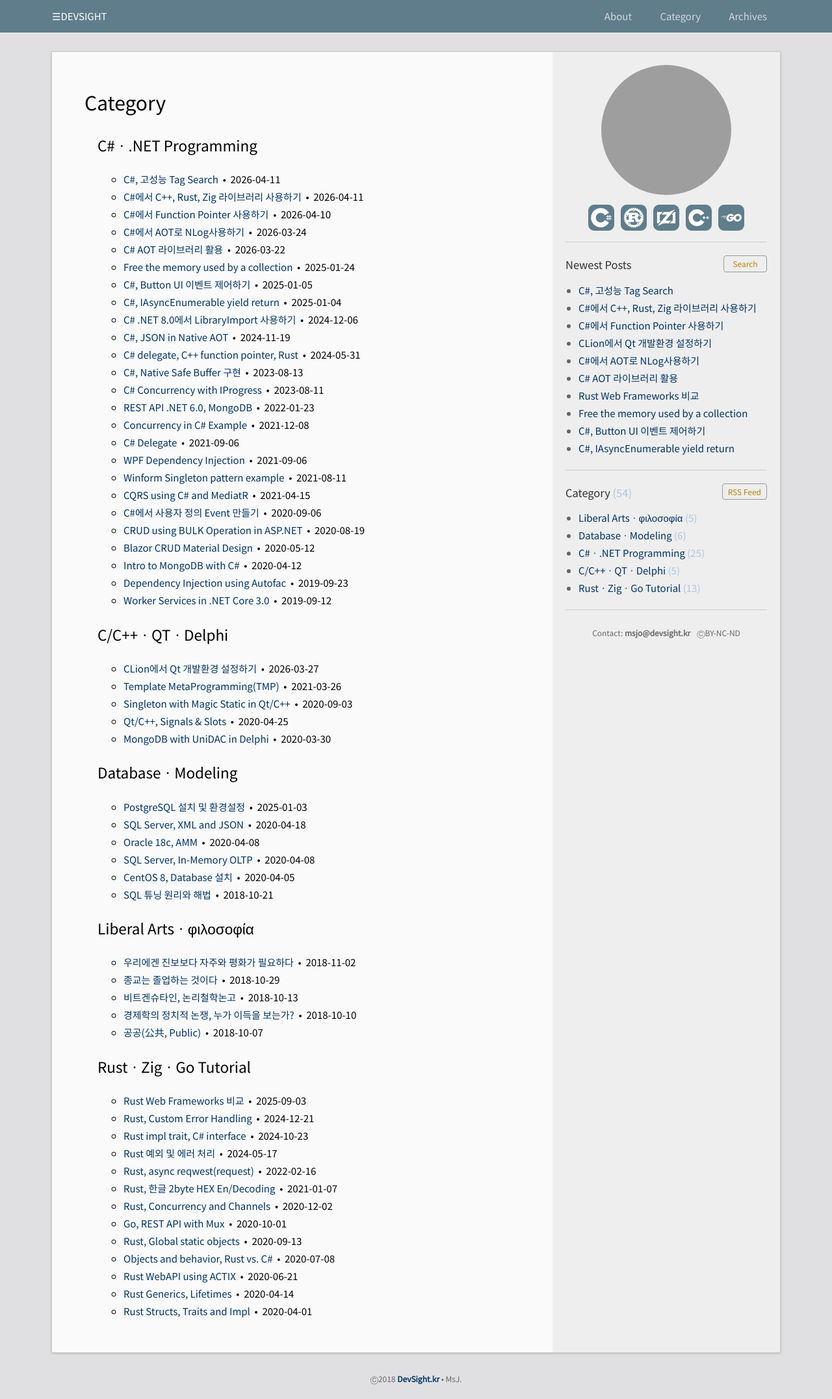
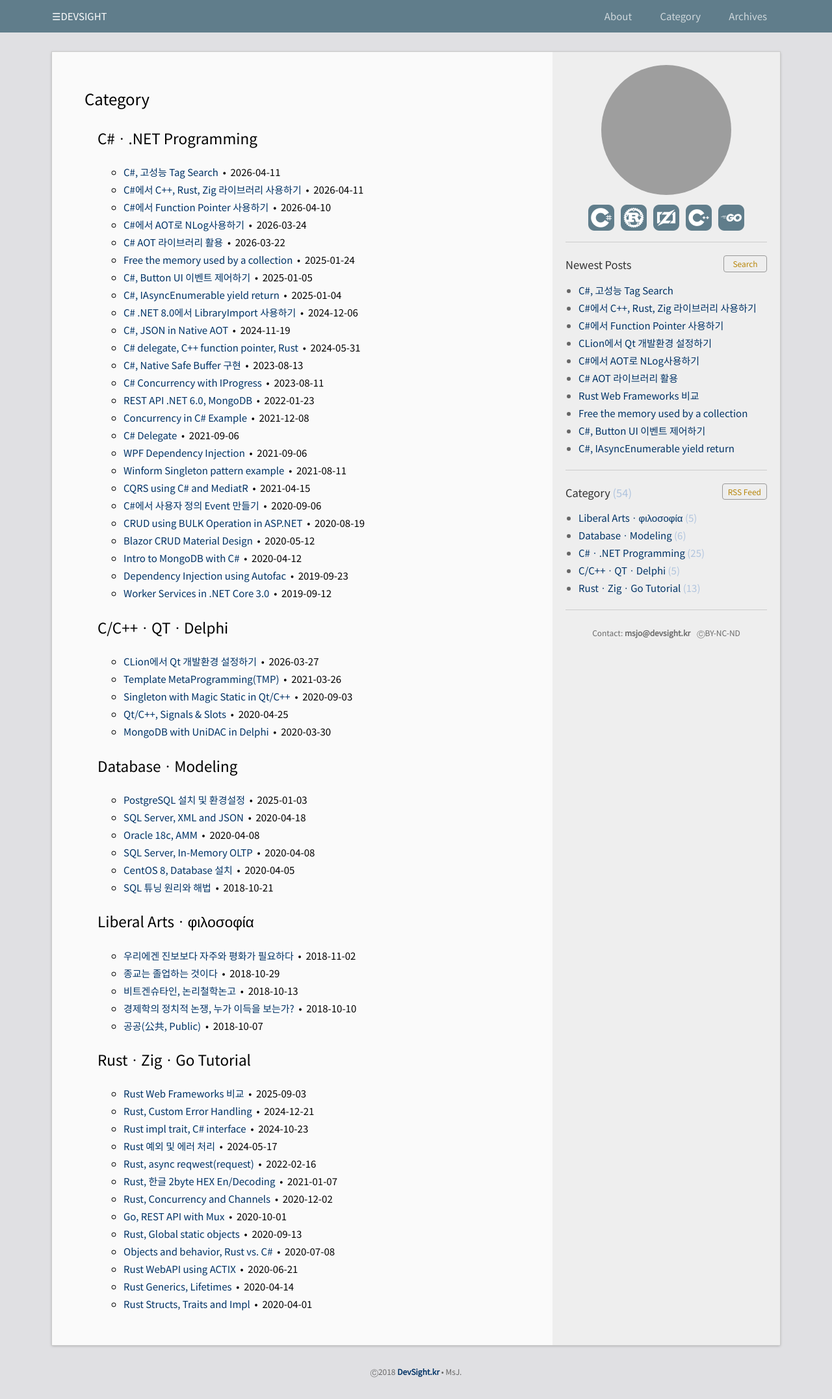
Before and after one commit to DebugJO/rustlang, a Jekyll site: the page built from category.html, in a window 1280 px wide. Shown: the whole page at 65% size. Built offline with Jekyll 4.4.1, drawn with Linux system fonts in a browser that asks for light colours; grey boxes are pictures that could not be loaded.

Commit message:
Update category.html

```diff
--- a/category.html
+++ b/category.html
@@ -6,7 +6,7 @@
 
 <!-- googleoff: index -->
 <div class="home" data-nosnippet>
-  <h1 class="page-heading">Category</h1>
+  <h1 class="page-heading" style="font-size:24px;">Category</h1>
 
   <ul class="post-list" style="padding: 0px 40px 20px 40px;">
 
```
